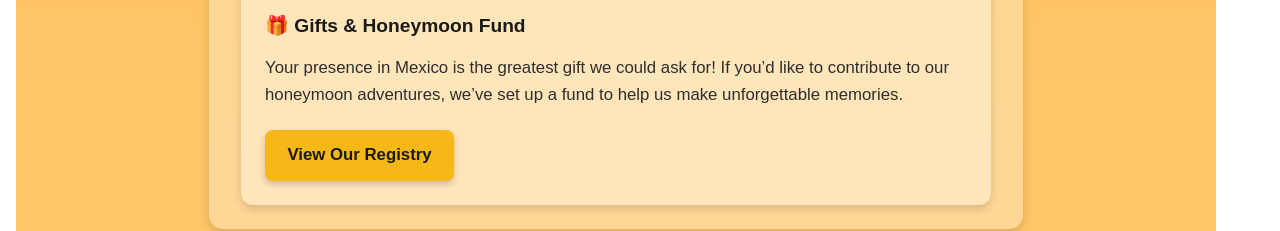
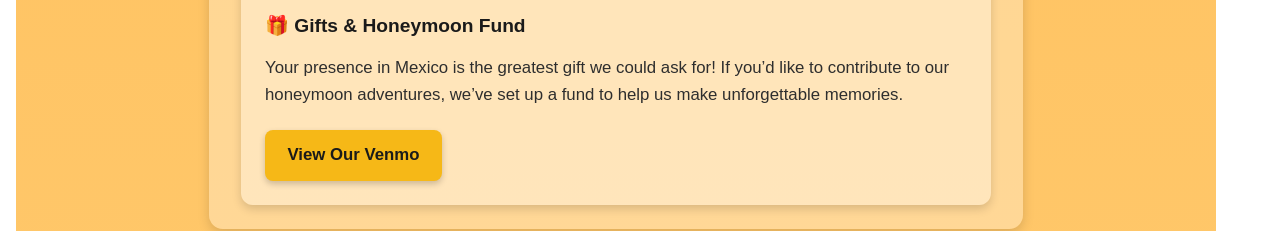
Before and after one commit to ElvisRivera21/ixtapaRepo, a React (Vite) app: page / in a window 1280 px wide. Shown: the part 2120-2351 px from the top of the page. Built offline with nearby package versions, Linux system fonts and the light colour scheme.

Commit message:
Venmo Update

```diff
--- a/src/components/Services.jsx
+++ b/src/components/Services.jsx
@@ -151,7 +151,7 @@ export default function Services() {
             Your presence in Mexico is the greatest gift we could ask for! If you’d like to contribute
             to our honeymoon adventures, we’ve set up a fund to help us make unforgettable memories.
           </p>
-          <a href="#registry" className="registry-btn">View Our Registry</a>
+          <a href="https://venmo.com/Kiaaararivera" className="registry-btn">View Our Venmo</a>
         </div>
       </div>
 
```
